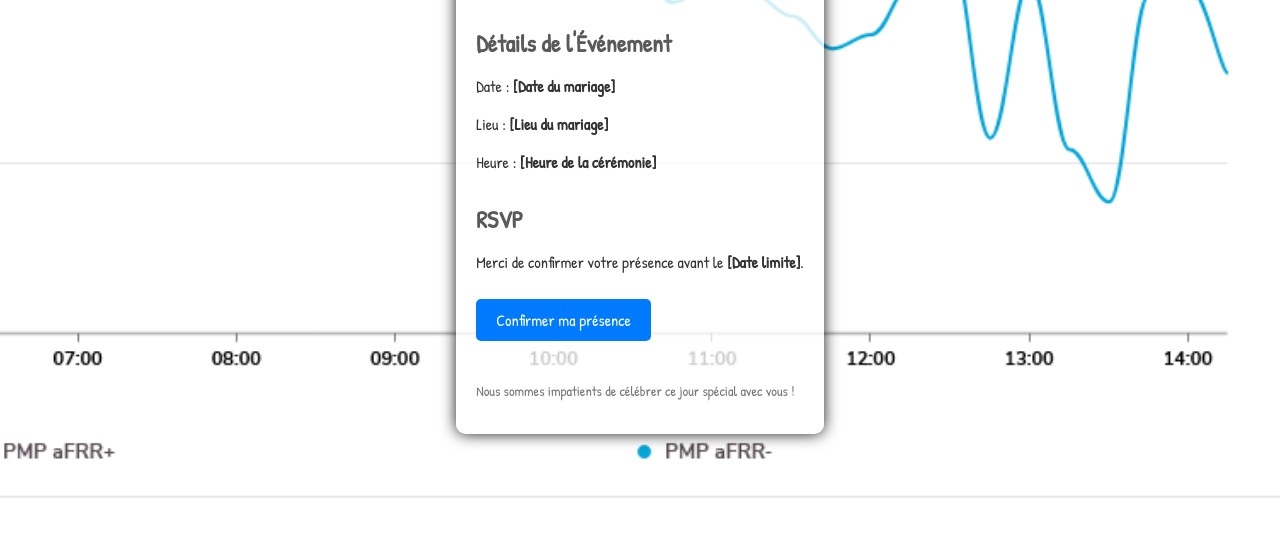
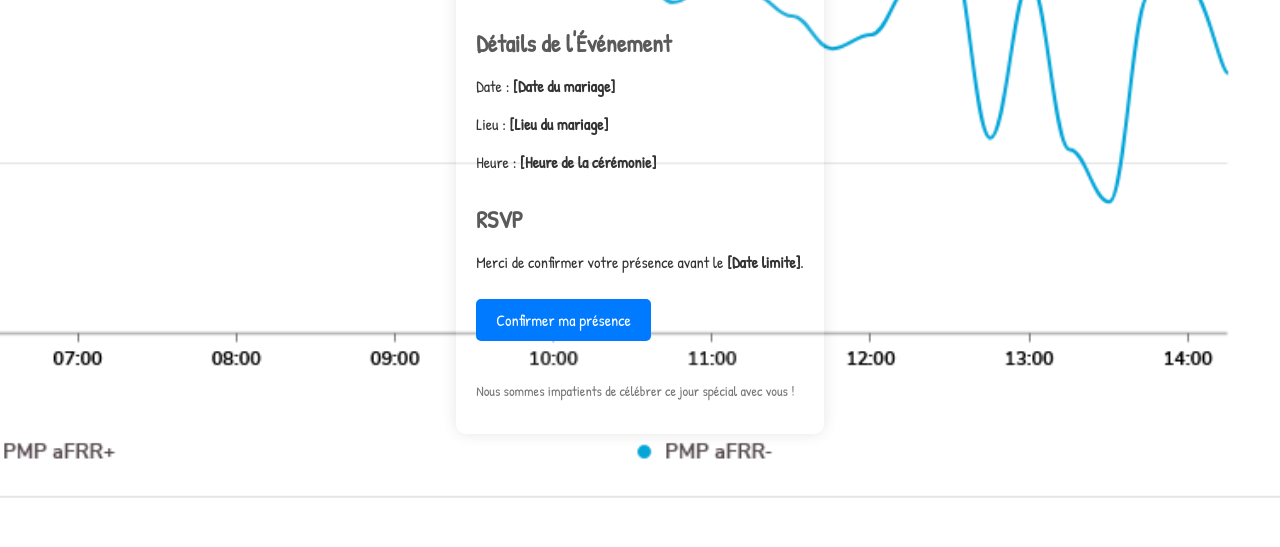
Before and after one commit to EleAmo/SaveTheDate, a plain HTML site: page index.html in a window 1280 px wide. Shown: the part 253-800 px from the top of the page. Drawn offline with Linux system fonts and the light colour scheme.

Commit message:
Update styles.css

```diff
--- a/styles.css
+++ b/styles.css
@@ -14,10 +14,10 @@ body {
 
 /* Appliquer la transparence à l'ensemble du contenu */
 .container {
-    background-color: rgba(255, 255, 255, 0.8); /* Fond blanc semi-transparent */
+    background-color: rgba(255, 255, 255, 0.1); /* Fond blanc semi-transparent */
     padding: 20px;
     border-radius: 10px;
-    box-shadow: 0px 0px 15px rgba(0, 0, 0, 0.9);
+    box-shadow: 0px 0px 15px rgba(0, 0, 0, 0.1);
 }
 
 header h1 {
```
